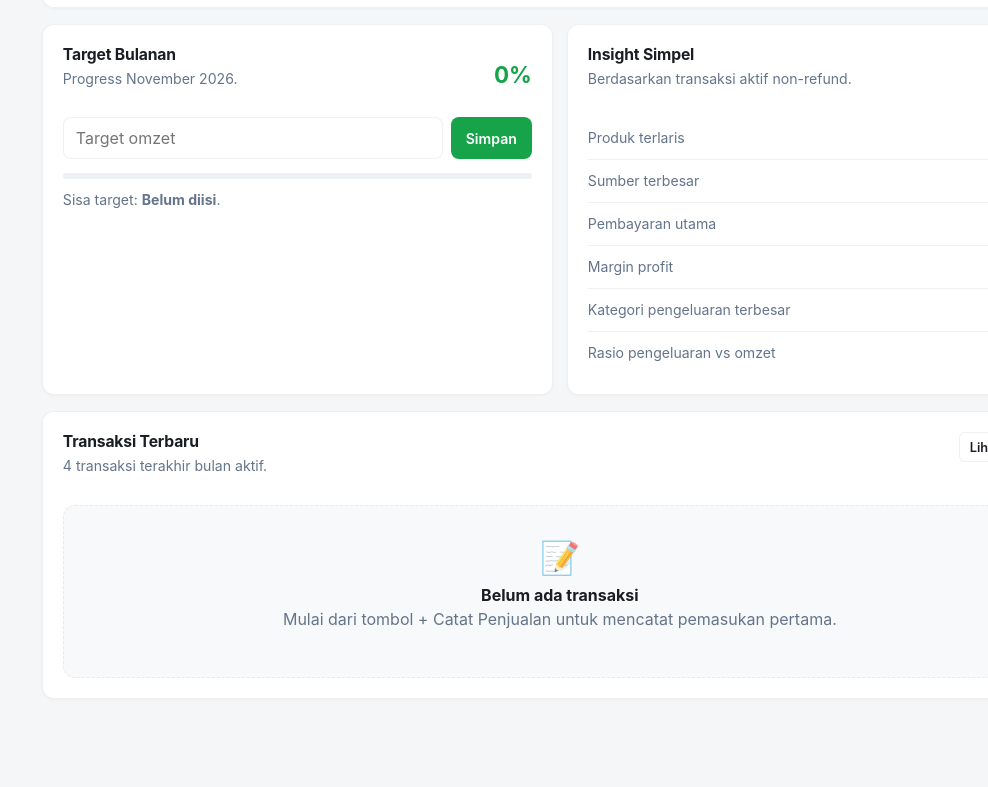
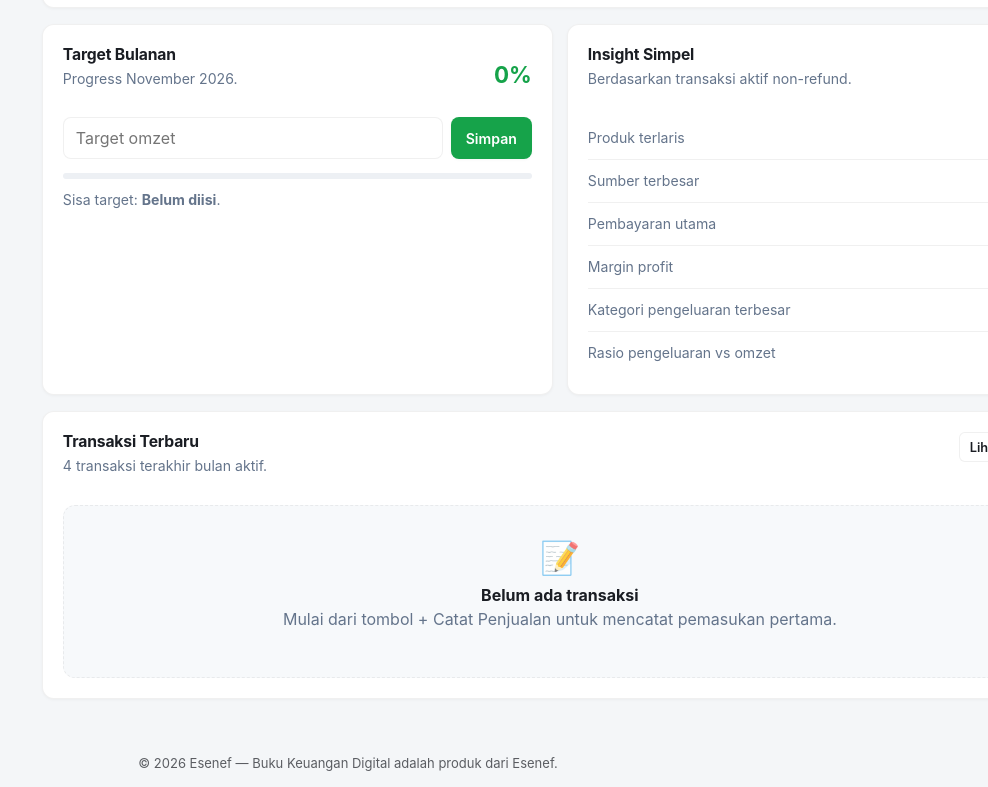
Before and after one commit to yanzy17/esenef17, a plain HTML site: page index.html in a window 1280 px wide. Shown: the part 829-1616 px from the top of the page, without its empty margins (292-1280 px from the left). Before the commit the page ends 1568 px from the top, so only its background shows below. Drawn offline with Linux system fonts and the light colour scheme.

Commit message:
Tambahkan footer Esenef di index.html
Added footer with copyright information.

```diff
--- a/index.html
+++ b/index.html
@@ -51,5 +51,8 @@
   <div class="toast" id="toast" role="status" aria-live="polite"></div>
   <input type="file" id="importFile" accept="application/json" hidden />
   <script src="script.js"></script>
+<footer style="text-align:center;padding:16px;font-size:13px;opacity:.7">
+  © 2026 Esenef — Buku Keuangan Digital adalah produk dari Esenef.
+</footer>
 </body>
 </html>
```
